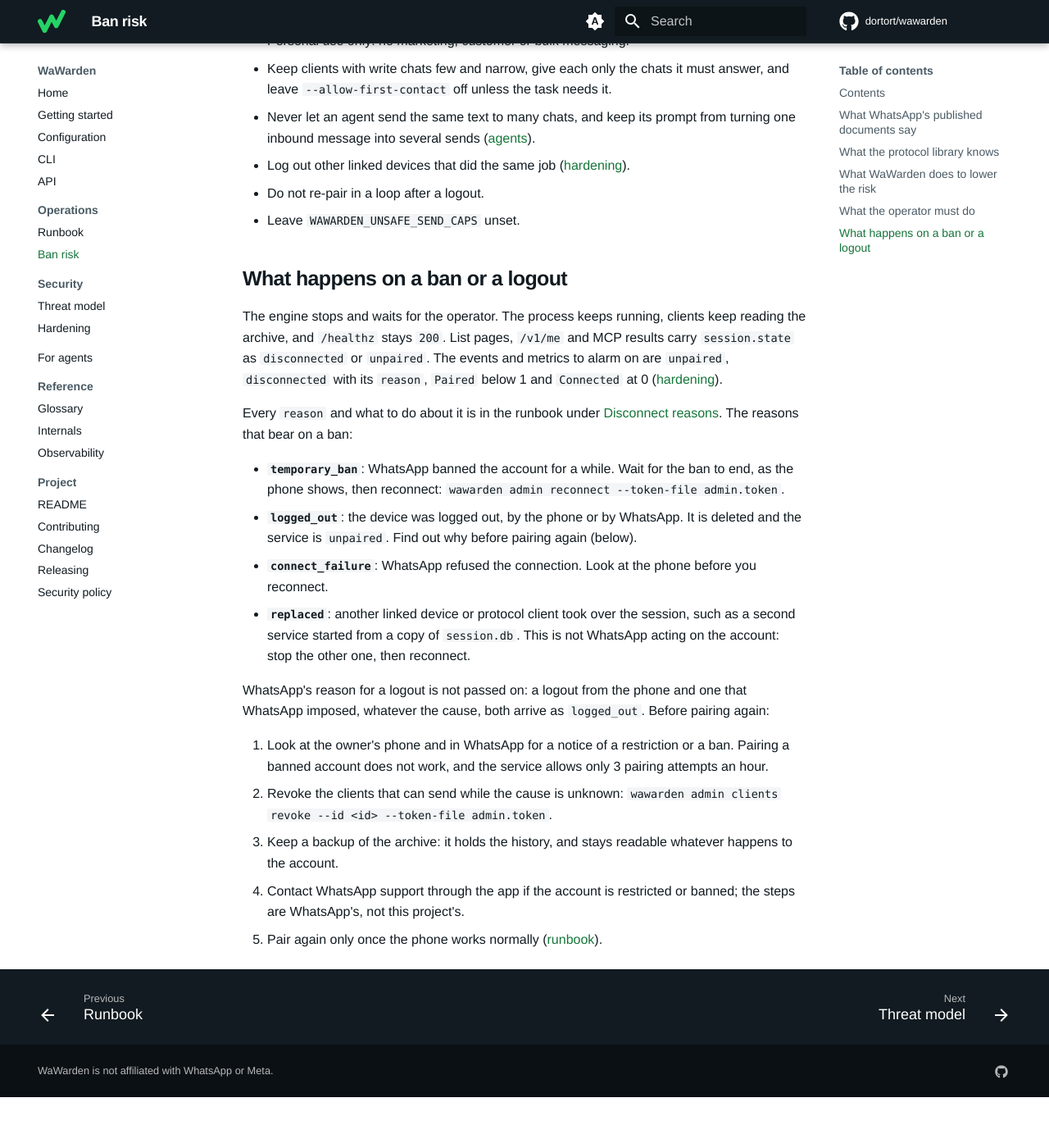
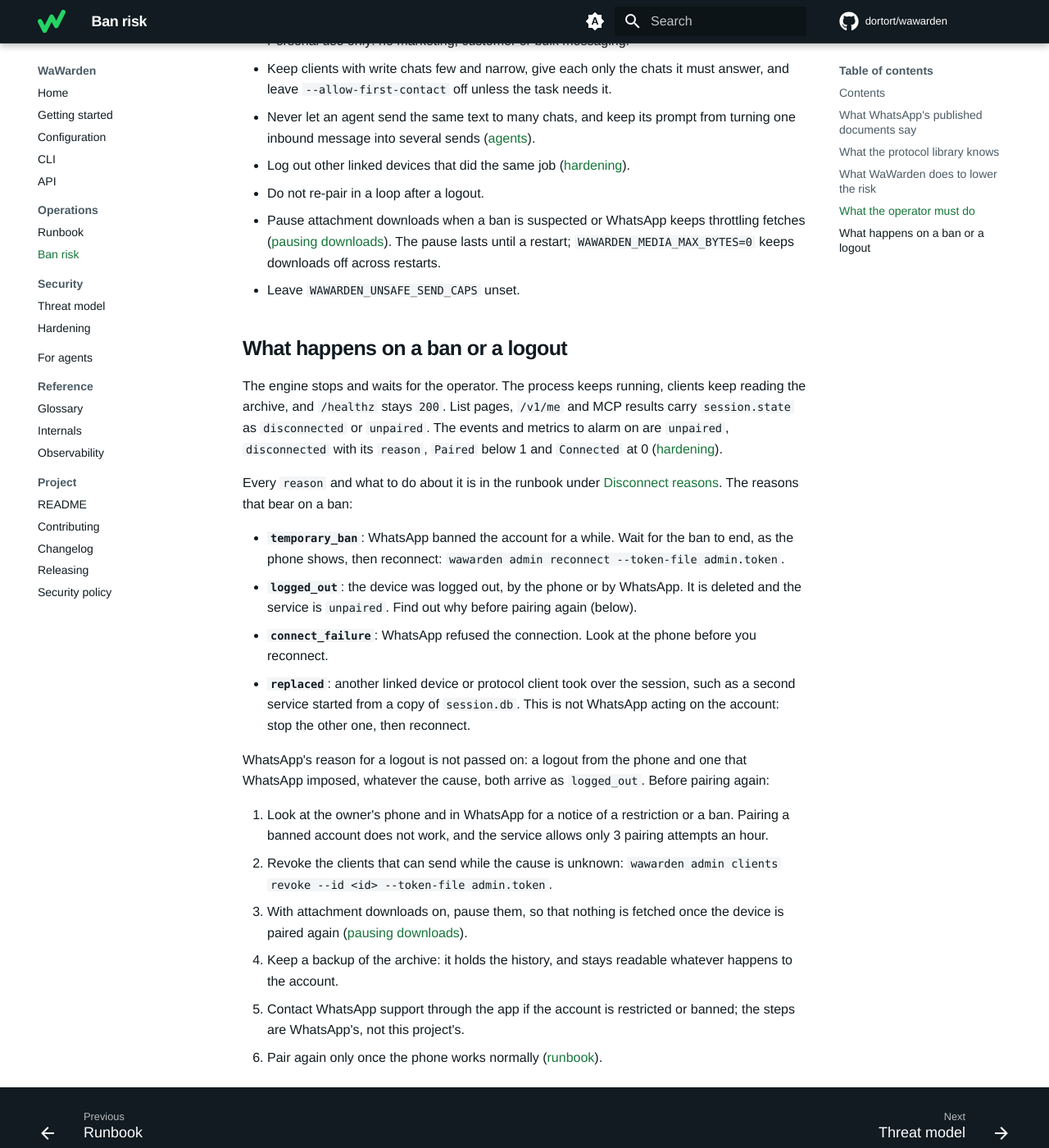
Before and after one commit to dortort/wawarden, an MkDocs documentation site: the page built from docs/ban-risk.md, in a window 1280 px wide and 1400 px high, scrolled down 3861 px. Shown: the whole window at 82% size. Built offline with MkDocs 1.6.1 and Material for MkDocs 9.7.7, drawn with Linux system fonts in a browser that asks for light colours; comment, search, counter and statistics services are not loaded; before the commit the page ends 5199 px from its top, so only the background shows below that.

Commit message:
docs(ban-risk): pause downloads on a suspected ban and before pairing again
Co-Authored-By: Claude Opus 5.5 <noreply@anthropic.com>
Co-Authored-By: Claude Fable 5.1 <noreply@anthropic.com>

```diff
--- a/docs/ban-risk.md
+++ b/docs/ban-risk.md
@@ -126,6 +126,10 @@ raises the risk is likewise unknown.
 - Log out other linked devices that did the same job
   ([hardening](hardening.md#unlink-other-devices)).
 - Do not re-pair in a loop after a logout.
+- Pause attachment downloads when a ban is suspected or WhatsApp keeps
+  throttling fetches ([pausing downloads](runbook.md#pausing-downloads)). The
+  pause lasts until a restart; `WAWARDEN_MEDIA_MAX_BYTES=0` keeps downloads off
+  across restarts.
 - Leave `WAWARDEN_UNSAFE_SEND_CAPS` unset.
 
 ## What happens on a ban or a logout
@@ -162,9 +166,12 @@ Before pairing again:
    pairing attempts an hour.
 2. Revoke the clients that can send while the cause is unknown:
    `wawarden admin clients revoke --id <id> --token-file admin.token`.
-3. Keep a backup of the archive: it holds the history, and stays readable
+3. With attachment downloads on, pause them, so that nothing is fetched once
+   the device is paired again
+   ([pausing downloads](runbook.md#pausing-downloads)).
+4. Keep a backup of the archive: it holds the history, and stays readable
    whatever happens to the account.
-4. Contact WhatsApp support through the app if the account is restricted or
+5. Contact WhatsApp support through the app if the account is restricted or
    banned; the steps are WhatsApp's, not this project's.
-5. Pair again only once the phone works normally
+6. Pair again only once the phone works normally
    ([runbook](runbook.md#suspected-ban)).
```
